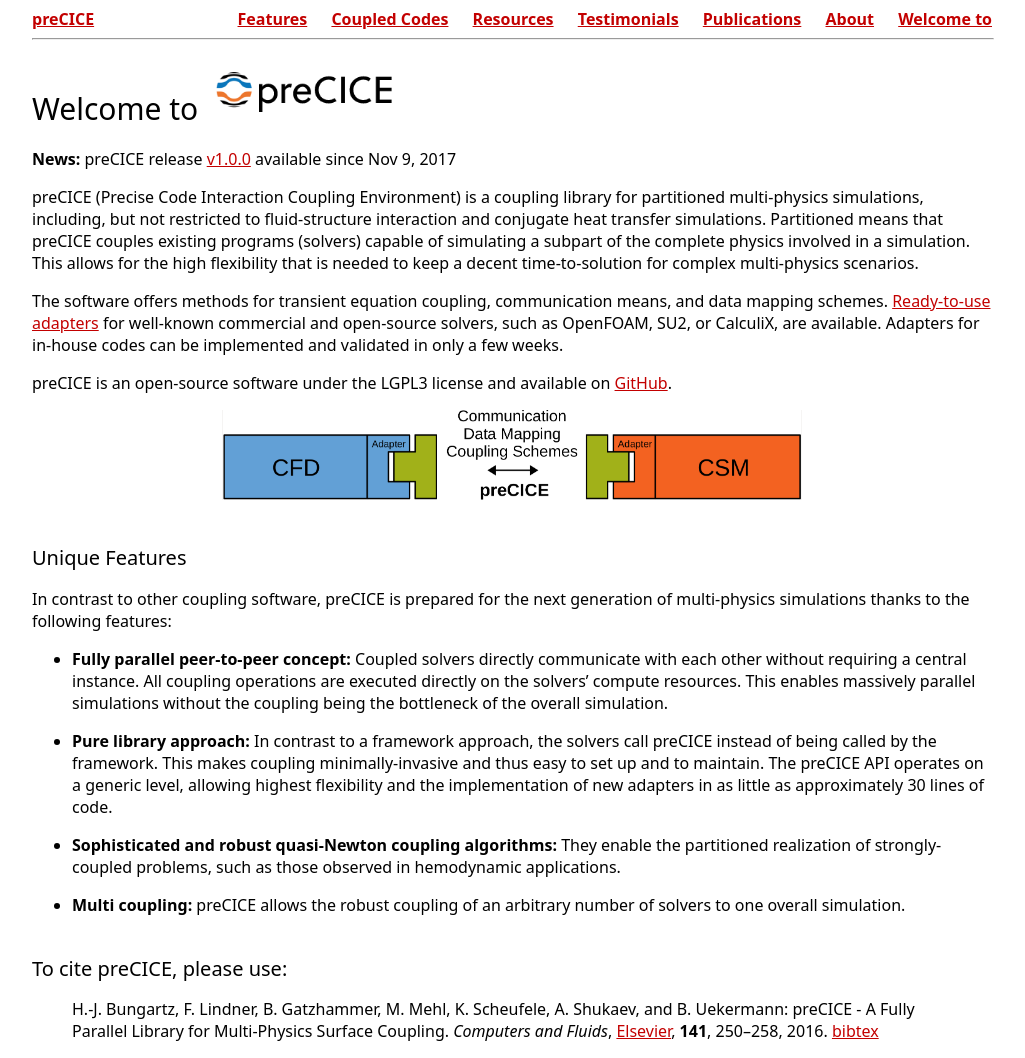
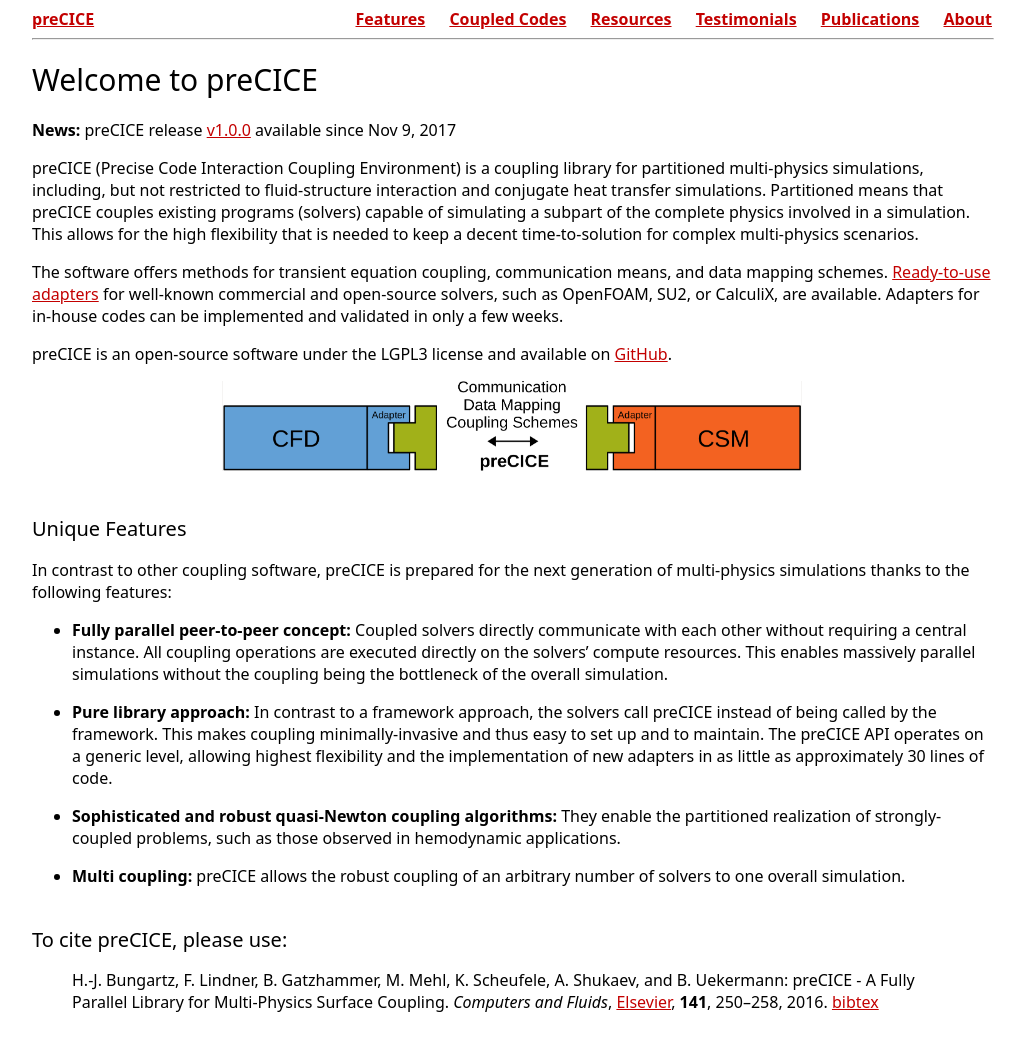
Before and after one commit to precice/precice.github.io_old, a Jekyll site: the page built from index.md, in a window 1280 px wide. Shown: the whole page, without its empty margins (128-1153 px from the left). Built offline with Jekyll 4.4.1, drawn with Linux system fonts in a browser that asks for light colours; our own code applies the rules of GitHub Pages for plain Markdown files; after the commit the page ends 1029 px from its top, so only the background shows below that.

Commit message:
removed logo for the moment

```diff
--- a/index.md
+++ b/index.md
@@ -5,7 +5,14 @@
 ---
 
 
-# Welcome to <img src="http://www.precice.org/assets/precice.png" height="60px">
+# Welcome to preCICE
+
+<!--<p align="center">
+<img src="http://www.precice.org/assets/precice.png" height="60px">
+</p>-->
+
+
+
 
 **News:** preCICE release [v1.0.0](https://github.com/precice/precice/releases/tag/v1.0.0) available since Nov 9, 2017
 
```
